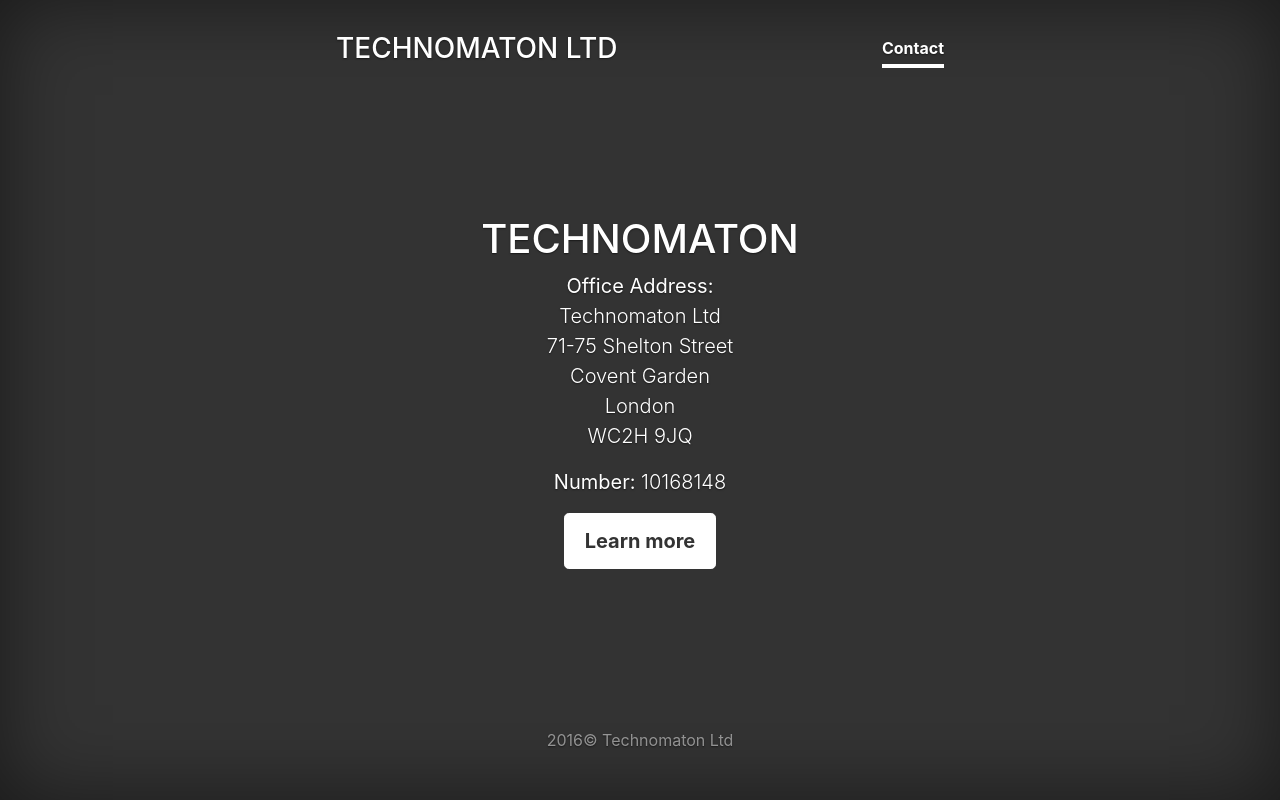
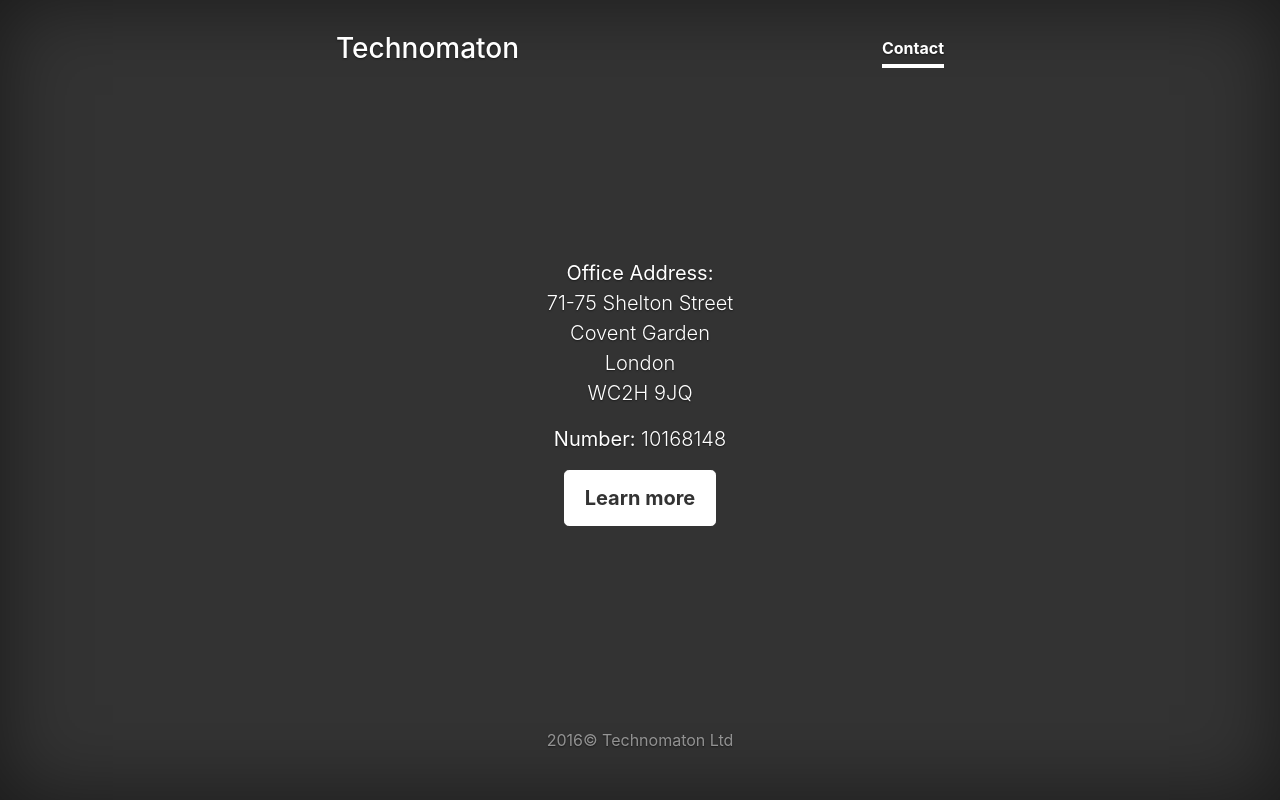
Before and after one commit to technomaton/technomaton.github.io, a plain HTML site: page index.html in a window 1280 px wide. Drawn offline with nearby package versions, Linux system fonts and the light colour scheme.

Commit message:
Update index.html

```diff
--- a/index.html
+++ b/index.html
@@ -28,7 +28,7 @@
 
           <div class="masthead clearfix">
             <div class="inner">
-              <h3 class="masthead-brand">TECHNOMATON LTD</h3>
+              <h3 class="masthead-brand">Technomaton</h3>
               <nav class="nav nav-masthead">
                 <a class="nav-link active" href="#">Contact</a>
               </nav>
@@ -36,10 +36,8 @@
           </div>
 
           <div class="inner cover">
-            <h1 class="cover-heading">TECHNOMATON</h1>
             <p class="lead">
               <strong>Office Address:</strong><br>
-              Technomaton Ltd<br>
               71-75 Shelton Street<br>
               Covent Garden<br>
               London<br>
```
